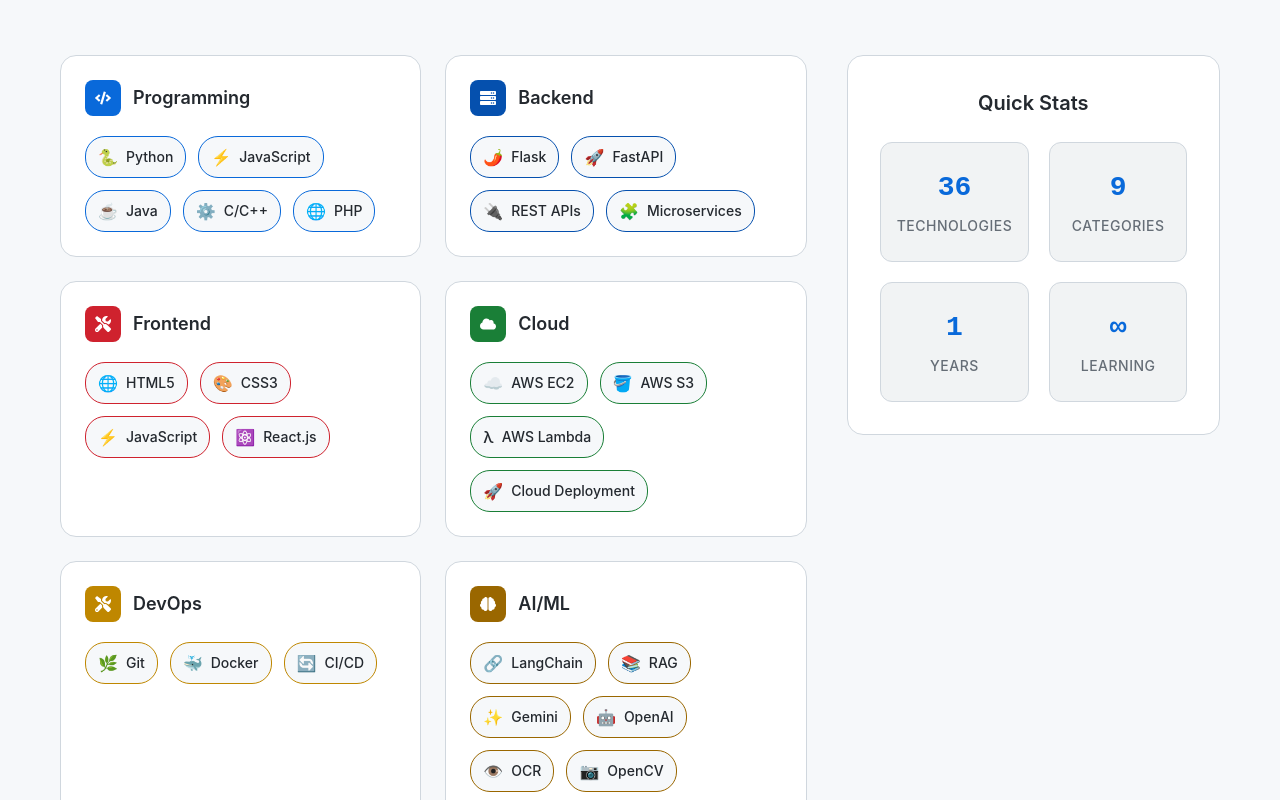
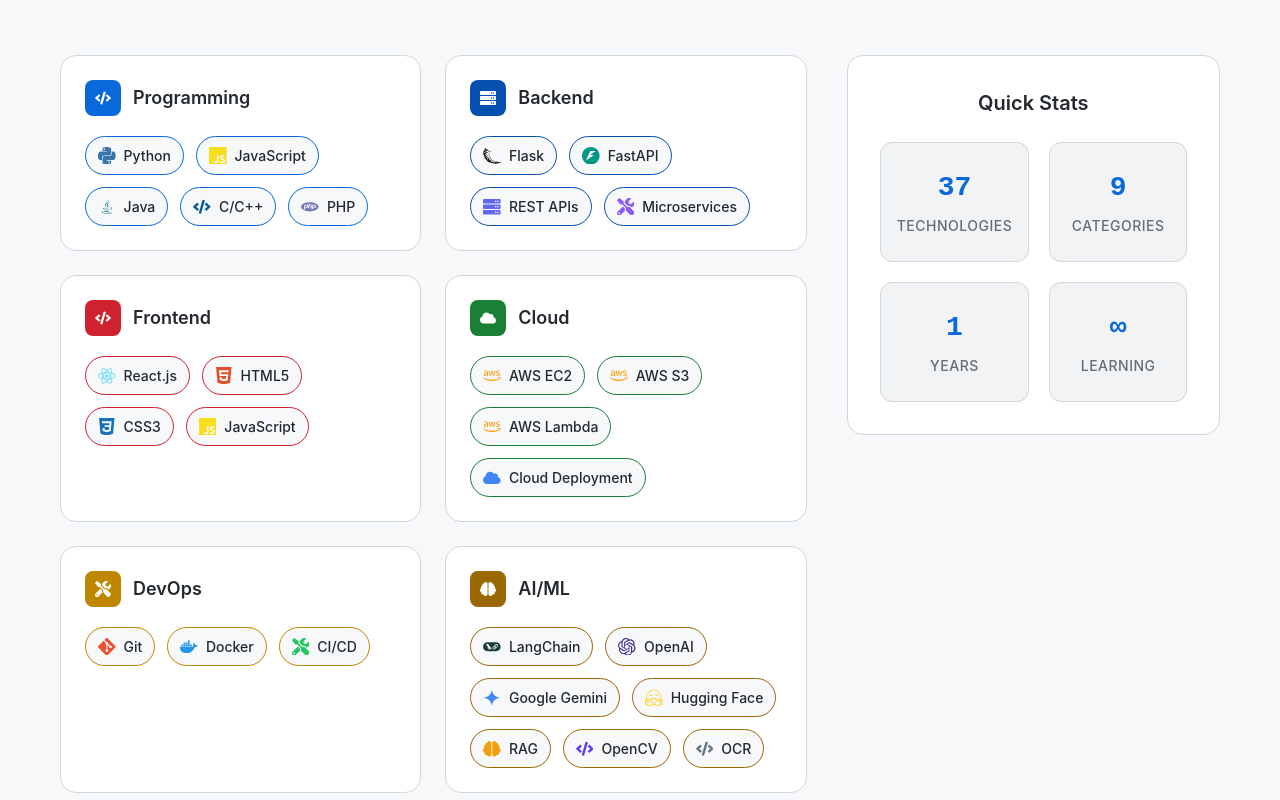
Before and after one commit to veeuu/Portfolio, a React (Create React App) app: page / in a window 1280 px wide. Shown: the part 2020-2820 px from the top of the page. Built offline with nearby package versions, Linux system fonts and the light colour scheme.

Commit message:
updated skills and project

```diff
--- a/src/components/Projects.js
+++ b/src/components/Projects.js
@@ -50,8 +50,7 @@
     {
       title: "Founder Intelligence System",
       desc: "Multi-agent AI pipeline that transforms raw signals — transcripts, competitor data, app reviews, and Reddit threads — into structured product insights and founder-ready answers.",
-      tech: ["Python", "LangChain", "RAG", "OpenAI", "Multi-Agent", "FastAPI"],
-      link: "https://github.com/veeuu/Transcript-Agents",
+      tech: ["Python", "LangChain", "RAG", "OpenAI", "Multi-Agent", "FastAPI", "Apify", "Hugging Face", "Google Gemini", "Qwen", "Ollama"],
       img: founderIntelligenceImg
     }
   ];
--- a/src/components/Skills.js
+++ b/src/components/Skills.js
@@ -1,85 +1,127 @@
-import React from "react";
-import { FaCode, FaTools, FaDatabase, FaBrain, FaServer, FaCloud } from "react-icons/fa";
+import {
+  FaCode, FaServer, FaCloud, FaDatabase, FaBrain, FaTools, FaDocker, FaGitAlt, FaAws
+} from "react-icons/fa";
+import {
+  SiPython, SiJavascript, SiPhp, SiFlask, SiFastapi,
+  SiReact, SiHtml5, SiCss3,
+  SiMongodb, SiMysql, SiPostgresql,
+  SiLangchain, SiOpenai, SiGooglegemini, SiHuggingface,
+  SiDocker, SiGit
+} from "react-icons/si";
+import { DiJava } from "react-icons/di";
 import "../App.css";
 
 const Skills = () => {
-  const allSkills = [
-    // Programming
-    { name: "Python", category: "Programming", icon: "🐍" },
-    { name: "JavaScript", category: "Programming", icon: "⚡" },
-    { name: "Java", category: "Programming", icon: "☕" },
-    { name: "C/C++", category: "Programming", icon: "⚙️" },
-    { name: "PHP", category: "Programming", icon: "🌐" },
-
-    // Backend
-    { name: "Flask", category: "Backend", icon: "🌶️" },
-    { name: "FastAPI", category: "Backend", icon: "🚀" },
-    { name: "REST APIs", category: "Backend", icon: "🔌" },
-    { name: "Microservices", category: "Backend", icon: "🧩" },
-
-    // Frontend
-    { name: "HTML5", category: "Frontend", icon: "🌐" },
-    { name: "CSS3", category: "Frontend", icon: "🎨" },
-    { name: "JavaScript", category: "Frontend", icon: "⚡" },
-    { name: "React.js", category: "Frontend", icon: "⚛️" },
-
-    // Cloud
-    { name: "AWS EC2", category: "Cloud", icon: "☁️" },
-    { name: "AWS S3", category: "Cloud", icon: "🪣" },
-    { name: "AWS Lambda", category: "Cloud", icon: "λ" },
-    { name: "Cloud Deployment", category: "Cloud", icon: "🚀" },
-
-    // DevOps
-    { name: "Git", category: "DevOps", icon: "🌿" },
-    { name: "Docker", category: "DevOps", icon: "🐳" },
-    { name: "CI/CD", category: "DevOps", icon: "🔄" },
-
-    // AI/ML
-    { name: "LangChain", category: "AI/ML", icon: "🔗" },
-    { name: "RAG", category: "AI/ML", icon: "📚" },
-    { name: "Gemini", category: "AI/ML", icon: "✨" },
-    { name: "OpenAI", category: "AI/ML", icon: "🤖" },
-    { name: "OCR", category: "AI/ML", icon: "👁️" },
-    { name: "OpenCV", category: "AI/ML", icon: "📷" },
-
-    // Databases
-    { name: "MongoDB", category: "Database", icon: "🍃" },
-    { name: "MySQL", category: "Database", icon: "🐬" },
-    { name: "PostgreSQL", category: "Database", icon: "🐘" },
-    { name: "SQL", category: "Database", icon: "🗃️" },
-
-    // Automation
-    { name: "BeautifulSoup", category: "Automation", icon: "🕷️" },
-    { name: "Requests", category: "Automation", icon: "📡" },
-    { name: "Playwright", category: "Automation", icon: "🎭" },
-
-    // Core CS
-    { name: "Data Structures", category: "Core CS", icon: "🏗️" },
-    { name: "DBMS", category: "Core CS", icon: "🗄️" },
-    { name: "System Design", category: "Core CS", icon: "📐" },
+  const categories = [
+    {
+      name: "Programming",
+      icon: <FaCode />,
+      color: "var(--accent-primary)",
+      skills: [
+        { name: "Python",     icon: <SiPython     style={{ color: "#3776AB" }} /> },
+        { name: "JavaScript", icon: <SiJavascript style={{ color: "#F7DF1E" }} /> },
+        { name: "Java",       icon: <DiJava       style={{ color: "#007396" }} /> },
+        { name: "C/C++",      icon: <FaCode       style={{ color: "#00599C" }} /> },
+        { name: "PHP",        icon: <SiPhp        style={{ color: "#777BB4" }} /> },
+      ],
+    },
+    {
+      name: "Backend",
+      icon: <FaServer />,
+      color: "var(--accent-tertiary)",
+      skills: [
+        { name: "Flask",         icon: <SiFlask   style={{ color: "#000000" }} /> },
+        { name: "FastAPI",       icon: <SiFastapi style={{ color: "#009688" }} /> },
+        { name: "REST APIs",     icon: <FaServer  style={{ color: "#6366f1" }} /> },
+        { name: "Microservices", icon: <FaTools   style={{ color: "#8b5cf6" }} /> },
+      ],
+    },
+    {
+      name: "Frontend",
+      icon: <FaCode />,
+      color: "var(--accent-secondary)",
+      skills: [
+        { name: "React.js",   icon: <SiReact      style={{ color: "#61DAFB" }} /> },
+        { name: "HTML5",      icon: <SiHtml5      style={{ color: "#E34F26" }} /> },
+        { name: "CSS3",       icon: <SiCss3       style={{ color: "#1572B6" }} /> },
+        { name: "JavaScript", icon: <SiJavascript style={{ color: "#F7DF1E" }} /> },
+      ],
+    },
+    {
+      name: "Cloud",
+      icon: <FaCloud />,
+      color: "var(--accent-success)",
+      skills: [
+        { name: "AWS EC2",          icon: <FaAws  style={{ color: "#FF9900" }} /> },
+        { name: "AWS S3",           icon: <FaAws  style={{ color: "#FF9900" }} /> },
+        { name: "AWS Lambda",       icon: <FaAws  style={{ color: "#FF9900" }} /> },
+        { name: "Cloud Deployment", icon: <FaCloud style={{ color: "#4285F4" }} /> },
+      ],
+    },
+    {
+      name: "DevOps",
+      icon: <FaTools />,
+      color: "var(--accent-pink)",
+      skills: [
+        { name: "Git",    icon: <SiGit    style={{ color: "#F05032" }} /> },
+        { name: "Docker", icon: <SiDocker style={{ color: "#2496ED" }} /> },
+        { name: "CI/CD",  icon: <FaTools  style={{ color: "#22c55e" }} /> },
+      ],
+    },
+    {
+      name: "AI/ML",
+      icon: <FaBrain />,
+      color: "var(--accent-warning)",
+      skills: [
+        { name: "LangChain",    icon: <SiLangchain    style={{ color: "#1C3C3C" }} /> },
+        { name: "OpenAI",       icon: <SiOpenai       style={{ color: "#412991" }} /> },
+        { name: "Google Gemini",icon: <SiGooglegemini style={{ color: "#4285F4" }} /> },
+        { name: "Hugging Face", icon: <SiHuggingface  style={{ color: "#FFD21E" }} /> },
+        { name: "RAG",          icon: <FaBrain        style={{ color: "#f59e0b" }} /> },
+        { name: "OpenCV",       icon: <FaCode         style={{ color: "#5C3EE8" }} /> },
+        { name: "OCR",          icon: <FaCode         style={{ color: "#64748b" }} /> },
+      ],
+    },
+    {
+      name: "Database",
+      icon: <FaDatabase />,
+      color: "var(--accent-quaternary)",
+      skills: [
+        { name: "MongoDB",    icon: <SiMongodb    style={{ color: "#47A248" }} /> },
+        { name: "MySQL",      icon: <SiMysql      style={{ color: "#4479A1" }} /> },
+        { name: "PostgreSQL", icon: <SiPostgresql style={{ color: "#336791" }} /> },
+        { name: "SQL",        icon: <FaDatabase   style={{ color: "#6366f1" }} /> },
+      ],
+    },
+    {
+      name: "Automation",
+      icon: <FaTools />,
+      color: "var(--text-secondary)",
+      skills: [
+        { name: "BeautifulSoup", icon: <SiPython     style={{ color: "#3776AB" }} /> },
+        { name: "Playwright",    icon: <SiJavascript style={{ color: "#2EAD33" }} /> },
+        { name: "Requests",      icon: <FaServer        style={{ color: "#64748b" }} /> },
+      ],
+    },
+    {
+      name: "Core CS",
+      icon: <FaCode />,
+      color: "var(--accent-primary)",
+      skills: [
+        { name: "Data Structures", icon: <FaCode  style={{ color: "#0969da" }} /> },
+        { name: "DBMS",            icon: <FaDatabase style={{ color: "#8250df" }} /> },
+        { name: "System Design",   icon: <FaTools style={{ color: "#1a7f37" }} /> },
+      ],
+    },
   ];
 
-  const categories = [
-    { name: "Programming", icon: <FaCode />, color: "var(--accent-primary)" },
-    { name: "Backend", icon: <FaServer />, color: "var(--accent-tertiary)" },
-    { name: "Frontend", icon: <FaTools />, color: "var(--accent-secondary)" },
-    { name: "Cloud", icon: <FaCloud />, color: "var(--accent-success)" },
-    { name: "DevOps", icon: <FaTools />, color: "var(--accent-pink)" },
-    { name: "AI/ML", icon: <FaBrain />, color: "var(--accent-warning)" },
-    { name: "Database", icon: <FaDatabase />, color: "var(--accent-quaternary)" },
-    { name: "Automation", icon: <FaTools />, color: "var(--text-secondary)" },
-    { name: "Core CS", icon: <FaCode />, color: "var(--accent-primary)" },
-  ];
-
-  const getSkillsByCategory = (categoryName) => {
-    return allSkills.filter(skill => skill.category === categoryName);
-  };
+  const totalSkills = categories.reduce((sum, c) => sum + c.skills.length, 0);
 
   return (
     <section id="skills" className="skills">
       <div className="container">
         <div className="skills-header">
-          <h2 className="section-title">Skills & Technologies</h2>
+          <h2 className="section-title">Skills &amp; Technologies</h2>
           <p className="section-description">
             Technologies I work with to build amazing digital experiences
           </p>
@@ -87,37 +129,27 @@
 
         <div className="skills-container">
           <div className="skills-categories">
-            {categories.map((category, index) => {
-              const categorySkills = getSkillsByCategory(category.name);
-              if (categorySkills.length === 0) return null;
-
-              return (
+            {categories.map((category, index) => (
               <div key={index} className="skill-category-card">
                 <div className="category-header">
-                    <div
-                      className="category-icon"
-                      style={{ backgroundColor: category.color }}
-                    >
+                  <div className="category-icon" style={{ backgroundColor: category.color }}>
                     {category.icon}
                   </div>
                   <h3 className="category-name">{category.name}</h3>
                 </div>
 
                 <div className="skills-tags">
-                    {categorySkills.map((skill, skillIndex) => (
-                      <div
-                        key={skillIndex}
-                        className="skill-tag"
-                        style={{ borderColor: category.color }}
-                      >
-                        <span className="skill-emoji">{skill.icon}</span>
+                  {category.skills.map((skill, skillIndex) => (
+                    <div key={skillIndex} className="skill-tag" style={{ borderColor: category.color }}>
+                      <span className="skill-emoji" style={{ display: "flex", alignItems: "center", fontSize: "1.1rem" }}>
+                        {skill.icon}
+                      </span>
                       <span className="skill-name">{skill.name}</span>
                     </div>
                   ))}
                 </div>
               </div>
-              );
-            })}
+            ))}
           </div>
 
           <div className="skills-summary">
@@ -125,7 +157,7 @@
               <h3>Quick Stats</h3>
               <div className="stats-grid">
                 <div className="stat-item">
-                  <span className="stat-number">{allSkills.length}</span>
+                  <span className="stat-number">{totalSkills}</span>
                   <span className="stat-label">Technologies</span>
                 </div>
                 <div className="stat-item">
```
Lines whose indentation alone changed are shown as unchanged.
